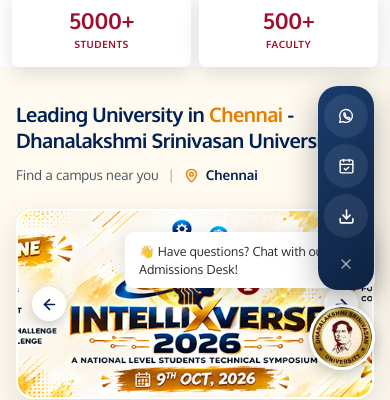
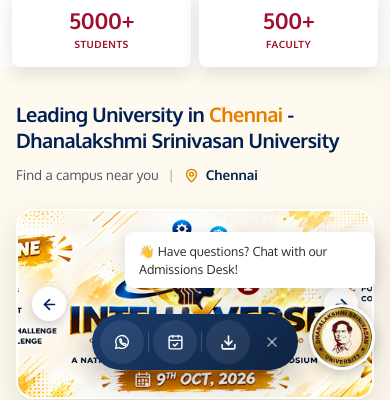
Before and after one commit to Jeswin-shijo/education-os-university, a React (Vite) app: page / in a window 390 px wide. Shown: the part 454-854 px from the top of the page. Built offline with nearby package versions, Linux system fonts and the light colour scheme.

Commit message:
updated code

```diff
--- a/src/components/BannerSection.tsx
+++ b/src/components/BannerSection.tsx
@@ -33,11 +33,11 @@
         <div className="admission__grid">
           <label className="field">
             <span className="field__label">
-              Parent Name <em>*</em>
+              Student Name <em>*</em>
             </span>
             <div className="field__input-wrap">
               <User size={15} className="field__icon" />
-              <input type="text" required placeholder="Parent Name*" />
+              <input type="text" required placeholder="Student Name*" />
             </div>
           </label>
 
--- a/src/components/MenuSticky.css
+++ b/src/components/MenuSticky.css
@@ -107,29 +107,29 @@
    bottom-right corner
 ══════════════════════════════════════ */
 @media (max-width: 700px) {
-  /* Reposition to bottom-right, no centering */
+  /* Bottom center — horizontal icon-only pill */
   .menu-sticky {
-    bottom: 100px;
-    right: 16px;
-    left: auto;
-    transform: none;
+    bottom: 20px;
+    left: 50%;
+    right: auto;
+    transform: translateX(-50%);
     animation: stickySlideUpMobile 0.45s cubic-bezier(0.22, 1, 0.36, 1) both;
   }
 
   @keyframes stickySlideUpMobile {
-    from { opacity: 0; transform: translateY(36px); }
-    to   { opacity: 1; transform: translateY(0); }
+    from { opacity: 0; transform: translateX(-50%) translateY(36px); }
+    to   { opacity: 1; transform: translateX(-50%) translateY(0); }
   }
 
-  /* Vertical stack of icon buttons */
+  /* Keep horizontal row, compact padding */
   .menu-sticky__bar {
-    flex-direction: column;
-    padding: 8px 6px;
-    border-radius: 20px;
-    gap: 6px;
+    flex-direction: row;
+    padding: 6px 8px;
+    border-radius: 999px;
+    gap: 2px;
   }
 
-  /* Each item = round icon button */
+  /* Each item = round icon-only button */
   .menu-sticky__item {
     width: 44px;
     height: 44px;
@@ -140,21 +140,23 @@
     background: rgba(255, 255, 255, 0.08);
   }
 
-  /* Hide text labels on mobile */
+  /* Hide text labels */
   .menu-sticky__label {
     display: none;
   }
 
-  /* Hide dividers in vertical layout */
+  /* Show thin dividers between icon buttons */
   .menu-sticky__divider {
-    display: none;
+    display: inline-block;
+    width: 1px;
+    height: 20px;
+    margin: 0 2px;
   }
 
-  /* Smaller close button */
+  /* Close button stays same size */
   .menu-sticky__close {
     width: 36px;
     height: 36px;
-    margin-left: 0;
-    margin-top: 2px;
+    margin-left: 2px;
   }
 }
```
